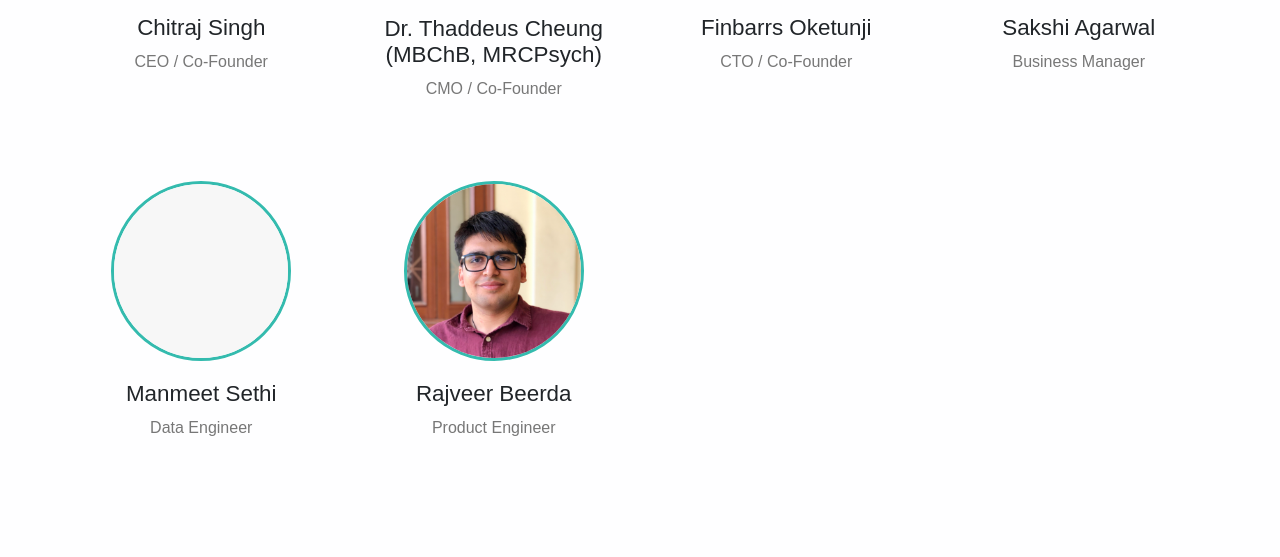
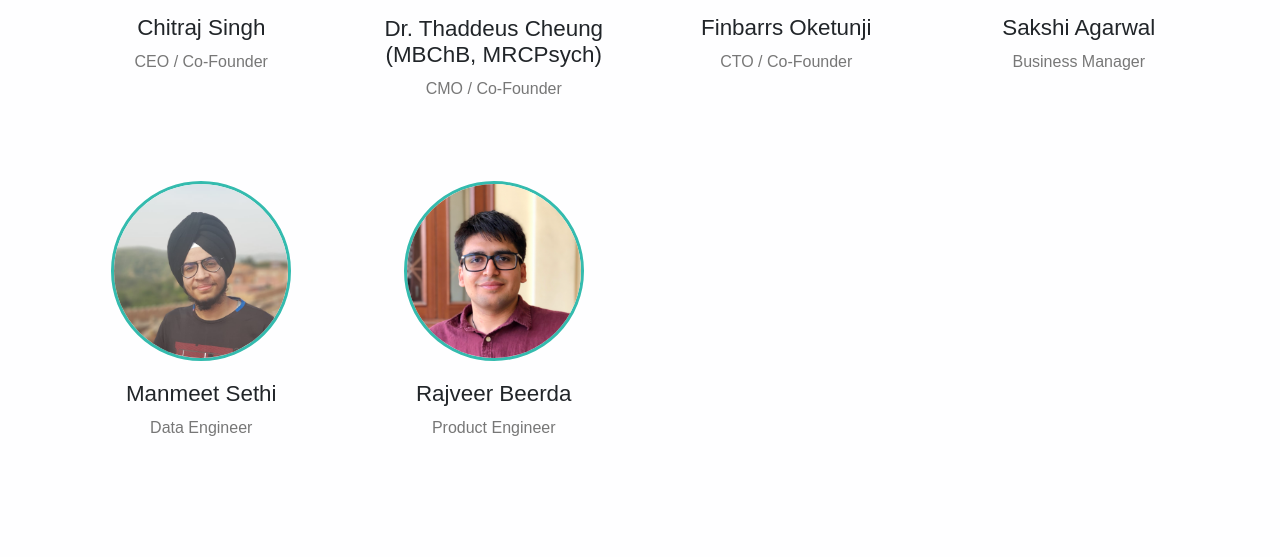
Before and after one commit to Cloudeya/newrelic-install, a Flask app: page /about in a window 1280 px wide. Shown: the part 747-1304 px from the top of the page. Run offline with Flask 2, Linux system fonts and the light colour scheme; some libraries are stand-ins or nearby versions.

Commit message:
manmeet images
Signed-off-by: Finbarrs Oketunji <oketunjifinbarrs@hotmail.com>

```diff
--- a/src/templates/aboutus.html
+++ b/src/templates/aboutus.html
@@ -83,9 +83,9 @@
                 <div class="col-md-3">
                         <div class="avatar avatar-danger">
                           <picture>
-                            <source srcset="{{ url_for('static', filename='images/img-thumb.webp') }}" type="image/webp" alt="Manmeet Sethi" class="img-fluid" rel="nofollow">
-                            <source srcset="{{ url_for('static', filename='images/img-thumb.png') }}" type="image/png" alt="Manmeet Sethi" class="img-fluid" rel="nofollow">
-                            <img src="{{ url_for('static', filename='images/img-thumb.png') }}" type="image/png" alt="Manmeet Sethi" class="img-fluid" rel="nofollow">
+                            <source srcset="{{ url_for('static', filename='images/manmeet.webp') }}" type="image/webp" alt="Manmeet Sethi" class="img-fluid" rel="nofollow">
+                            <source srcset="{{ url_for('static', filename='images/manmeet.png') }}" type="image/png" alt="Manmeet Sethi" class="img-fluid" rel="nofollow">
+                            <img src="{{ url_for('static', filename='images/manmeet.png') }}" type="image/png" alt="Manmeet Sethi" class="img-fluid" rel="nofollow">
                           </picture>
                         </div>
                         <div class="description">
```
Also changed, not shown: src/static/images/manmeet.png (added), src/static/images/manmeet.webp (added).
